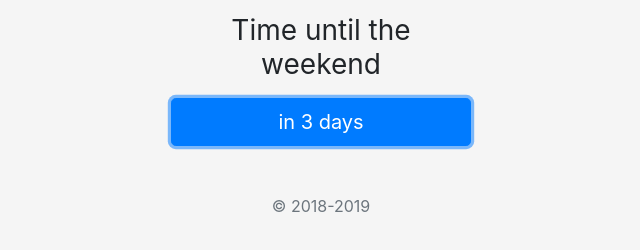
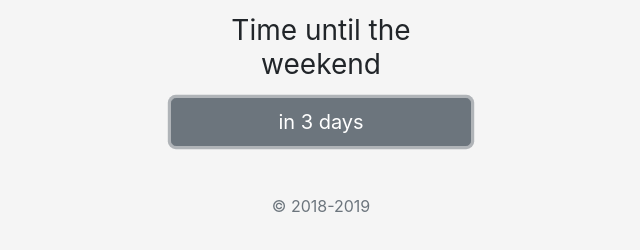
Before and after one commit to rm-training/lab-modular-js, a website: page ttw-app-base/public/index.html in a window 1280 px wide. Both pictures are taken after a click on the link "Tell me". Shown: the part 348-598 px from the top of the page, without its empty margins (319-959 px from the left). Drawn offline with Linux system fonts and the light colour scheme.

Commit message:
A bit of touch up

```diff
--- a/ttw-app-base/public/index.html
+++ b/ttw-app-base/public/index.html
@@ -25,7 +25,7 @@
 
       <h1 class="h3 mb-3 font-weight-normal">Time until the weekend</h1>
 
-      <a href="#" class="btn btn-lg btn-primary btn-block">Tell me</a>
+      <a href="#" class="btn btn-lg btn-primary btn-block back-to-work-button">Tell me</a>
 
       <p class="mt-5 mb-3 text-muted">&copy; 2018-2019</p>
     </div>
@@ -36,15 +36,19 @@
     <!-- app scripts -->
     <script>
 
+      const config = {
+        resetTimer: 5000
+      };
+
       function logger(...args) {
         console.log(args);
-      }
+      };
 
       function logFormatted(...args) {
         console.group('Logger here...');
         console.log(args);
         console.groupEnd();
-      }
+      };
 
       function logGrouped(...args) {
         console.group('Logger here...');
@@ -52,7 +56,7 @@
           logger(el);
         });
         console.groupEnd();
-      }
+      };
 
       const button = document.querySelector('.btn-primary');
 
@@ -68,7 +72,17 @@
         logGrouped(weekend, timeUntil, inSeconds);
 
         button.innerHTML = timeUntil;
+        button.classList.remove('btn-primary');
+        button.classList.add('btn-secondary');
+
+        setTimeout(resetButton, config.resetTimer);
       });
+
+      function resetButton() {
+        button.innerHTML = 'Back to work';
+        button.classList.remove('btn-secondary');
+        button.classList.add('btn-primary');
+      }
 
     </script>
 
--- a/ttw-app-base/public/styles/app.css
+++ b/ttw-app-base/public/styles/app.css
@@ -28,3 +28,8 @@ body {
   padding: 15px;
   margin: 0 auto;
 }
+
+.back-to-work-button {
+  transition-property: all;
+  transition-duration: 1s;
+}
```
